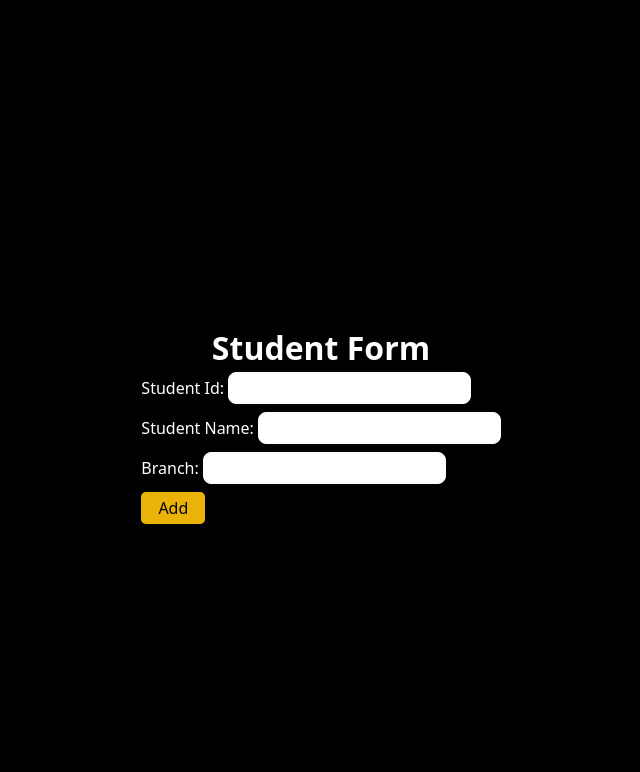
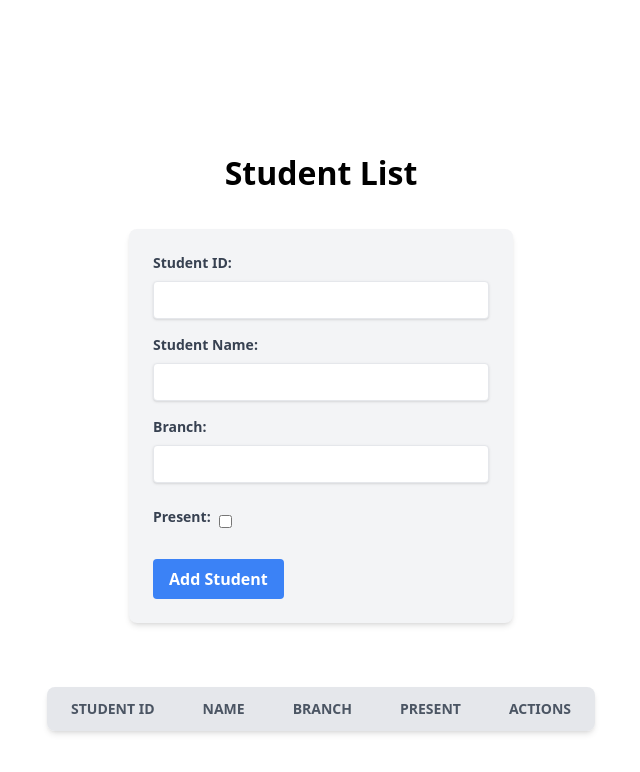
Before and after one commit to manthan2876/Meetanshi-Internship, a React (Vite) app in the folder React/: page / in a window 1280 px wide. Shown: the top 772 px of the page, without its empty margins (319-959 px from the left). Built offline with nearby package versions, Linux system fonts and the light colour scheme.

Commit message:
day-16 tasks fixed

```diff
--- a/React/index.html
+++ b/React/index.html
@@ -7,7 +7,7 @@
     <title>Vite + React</title>
   </head>
   <body>
-    <div id="root" class="h-[100vh] flex flex-col justify-center items-center bg-black"></div>
+    <div id="root" class="h-[100vh] flex flex-col justify-center items-center"></div>
     <script type="module" src="/src/main.jsx"></script>
   </body>
 </html>
--- a/React/src/day16/components/MainContent.jsx
+++ b/React/src/day16/components/MainContent.jsx
@@ -19,27 +19,33 @@ export function MainContent() {
     function handleDelete(e, data) {
         setStudents(students.filter((crtStudent) => crtStudent.studentId !== data.studentId));
     }
-    function handlePresent(id){
-        setStudents(students => {
-            return students.map((crtStudent) => {
-                return crtStudent.studentId === id ? {...crtStudent, isPresent: !crtStudent.isPresent} : crtStudent
-            })
-        })
-    }
     useEffect(() => {
         localStorage.setItem("reactStudentForm", JSON.stringify(students));
     }, [students]);
     return (
         <>
-            <h1 className="text-[2rem] font-semibold text-white mt-[5rem]">Student Form</h1>
-            <main>
+            <h1 className="text-[2rem] font-semibold mt-[5rem] text-center mb-8">Student List</h1>
+            <main className="flex flex-col items-center">
                 <StudentInput handleInputStudent={handleStudents} />
-                <div id="studentList">
-                    {students.map((crtStudent, index) => {
-                        return (
-                            <StudentList key={index} crtData={crtStudent} handlePresentBtn={handlePresent} handleDeletebtn={handleDelete} />
-                        );
-                    })}
+                <div className="w-full max-w-3xl mt-8 bg-white shadow-md rounded-lg overflow-hidden">
+                    <table className="min-w-full table-auto">
+                        <thead>
+                            <tr className="bg-gray-200 text-gray-600 uppercase text-sm">
+                                <th className="py-3 px-6 text-center">Student ID</th>
+                                <th className="py-3 px-6 text-center">Name</th>
+                                <th className="py-3 px-6 text-center">Branch</th>
+                                <th className="py-3 px-6 text-center">Present</th>
+                                <th className="py-3 px-6 text-center">Actions</th>
+                            </tr>
+                        </thead>
+                        <tbody className="text-gray-600 text-sm font-light">
+                            {students.map((crtStudent, index) => {
+                                return (
+                                    <StudentList key={index} crtData={crtStudent} handleDeletebtn={handleDelete} />
+                                );
+                            })}
+                        </tbody>
+                    </table>
                 </div>
             </main>
         </>
--- a/React/src/day16/components/StudentInput.jsx
+++ b/React/src/day16/components/StudentInput.jsx
@@ -13,44 +13,62 @@ export function StudentInput({ handleInputStudent }) {
             [e.target.name]: e.target.value,
         }));
     }
+    function handleStudentPresence(e) {
+        setStudent(student => ({
+            ...student,
+            [e.target.name]: e.target.checked,
+        }))
+    }
     return (
-        <div className="mb-[2rem] flex flex-col gap-[.5rem] justify-center">
-            <div>
-                <label htmlFor="studentId" className="text-white">Student Id: </label>
+        <div className="mb-8 p-6 bg-gray-100 rounded-lg shadow-md w-full max-w-sm">
+            <div className="mb-4">
+                <label htmlFor="studentId" className="block text-gray-700 text-sm font-bold mb-2">Student ID:</label>
                 <input
                     type="text"
                     name="studentId"
                     id="studentId"
-                    className="border-solid border-white border-[.01rem] m-l-[1rem] h-[2rem] rounded-[.5rem] px-[.3rem]"
+                    className="shadow appearance-none border rounded w-full py-2 px-3 text-gray-700 leading-tight focus:outline-none focus:shadow-outline"
                     onChange={(e) => handleStudent(e)}
                 />
             </div>
-            <div>
-                <label htmlFor="name" className="text-white">Student Name: </label>
+            <div className="mb-4">
+                <label htmlFor="name" className="block text-gray-700 text-sm font-bold mb-2">Student Name:</label>
                 <input
                     type="text"
                     name="name"
                     id="name"
-                    className="border-solid border-white border-[.01rem] m-l-[1rem] h-[2rem] rounded-[.5rem] px-[.3rem]"
+                    className="shadow appearance-none border rounded w-full py-2 px-3 text-gray-700 leading-tight focus:outline-none focus:shadow-outline"
                     onChange={(e) => handleStudent(e)}
                 />
             </div>
-            <div>
-                <label htmlFor="branch" className="text-white">Branch: </label>
+            <div className="mb-6">
+                <label htmlFor="branch" className="block text-gray-700 text-sm font-bold mb-2">Branch:</label>
                 <input
                     type="text"
                     name="branch"
                     id="branch"
-                    className="border-solid border-white border-[.01rem] m-l-[1rem] h-[2rem] rounded-[.5rem] px-[.3rem]"
+                    className="shadow appearance-none border rounded w-full py-2 px-3 text-gray-700 leading-tight focus:outline-none focus:shadow-outline"
                     onChange={(e) => handleStudent(e)}
                 />
             </div>
-            <button
-                className="bg-yellow-500 w-[4rem] h-[2rem] rounded-[.3rem]"
-                onClick={(e) => handleInputStudent(e, student)}
-            >
-                Add
-            </button>
+            <div className="mb-6 flex gap-[.5rem] text-center items-center">
+                <label htmlFor="isPresent" className="block text-gray-700 text-sm font-bold mb-2">Present:</label>
+                <input
+                    type="checkbox"
+                    name="isPresent"
+                    id="isPresent"
+                    onChange={(e) => handleStudentPresence(e)}
+                />
+            </div>
+            <div className="flex items-center justify-between">
+                <button
+                    className="bg-blue-500 hover:bg-blue-700 text-white font-bold py-2 px-4 rounded focus:outline-none focus:shadow-outline"
+                    type="button"
+                    onClick={(e) => handleInputStudent(e, student)}
+                >
+                    Add Student
+                </button>
+            </div>
         </div>
     );
 }
--- a/React/src/day16/components/StudentList.jsx
+++ b/React/src/day16/components/StudentList.jsx
@@ -1,33 +1,23 @@
-import { MdCheckCircle, MdDeleteForever } from "react-icons/md";
+import { MdDeleteForever, MdClose, MdCheck } from "react-icons/md";
 
-export function StudentList({ crtData, handlePresentBtn, handleDeletebtn }) {
+export function StudentList({ crtData, handleDeletebtn }) {
 
   return (
-    <div
-      className={`flex justify-between items-center my-4 px-6 py-4 rounded-[.5rem] shadow transition-colors duration-300 ${crtData.isPresent ? "bg-green-100" : "bg-red-100"
-        }`}
-    >
-      <div className="flex flex-col">
-        <span className="font-semibold text-gray-700">ID: <span className="font-normal">{crtData.studentId}</span></span>
-        <span className="font-semibold text-gray-700">Name: <span className="font-normal">{crtData.name}</span></span>
-        <span className="font-semibold text-gray-700">Branch: <span className="font-normal">{crtData.branch}</span></span>
-      </div>
-      <div className="flex items-center">
+    <tr className={`border-b border-gray-200 ${crtData.isPresent ? "bg-green-100" : "bg-red-100"}`}>
+      <td className="py-3 px-6 text-center whitespace-nowrap">{crtData.studentId}</td>
+      <td className="py-3 px-6 text-center">{crtData.name}</td>
+      <td className="py-3 px-6 text-center">{crtData.branch}</td>
+      <td className={`py-3 px-6 text-center text-xl flex item-center justify-center ${crtData.isPresent ? "text-green-500" : "text-red-500"}`}>{crtData.isPresent ? <MdCheck /> : <MdClose />}</td>
+      <td className="py-3 px-6 text-center">
+        <div className="flex item-center justify-center">
           <button
-          aria-label={crtData.isPresent ? "Mark as absent" : "Mark as present"}
-          className={`ml-4 text-3xl transition-colors duration-200 ${crtData.isPresent ? "text-green-400" : "text-red-400"
-            } ${crtData.isPresent ? "hover:text-green-700" : "hover:text-red-700"} focus:outline-none`}
-          onClick={() => handlePresentBtn(crtData.studentId)}
-        >
-          <MdCheckCircle />
-        </button>
-        <button
-          className="text-red-500 text-2xl hover:text-red-700"
+            className="text-xl mr-2 transform hover:scale-110 text-red-500"
             onClick={(e) => handleDeletebtn(e, crtData)}
           >
             <MdDeleteForever />
           </button>
         </div>
-    </div>
+      </td>
+    </tr>
   );
 }
```
Lines whose indentation alone changed are shown as unchanged.
